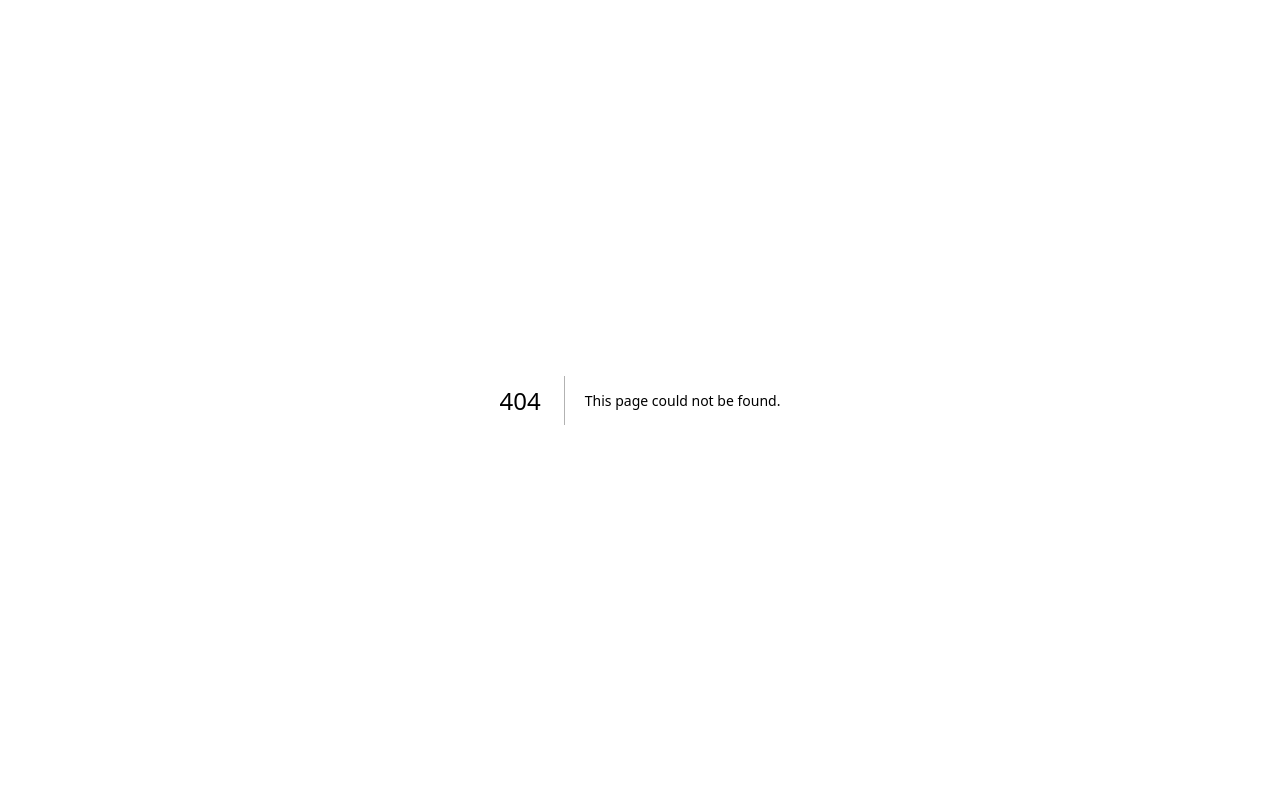
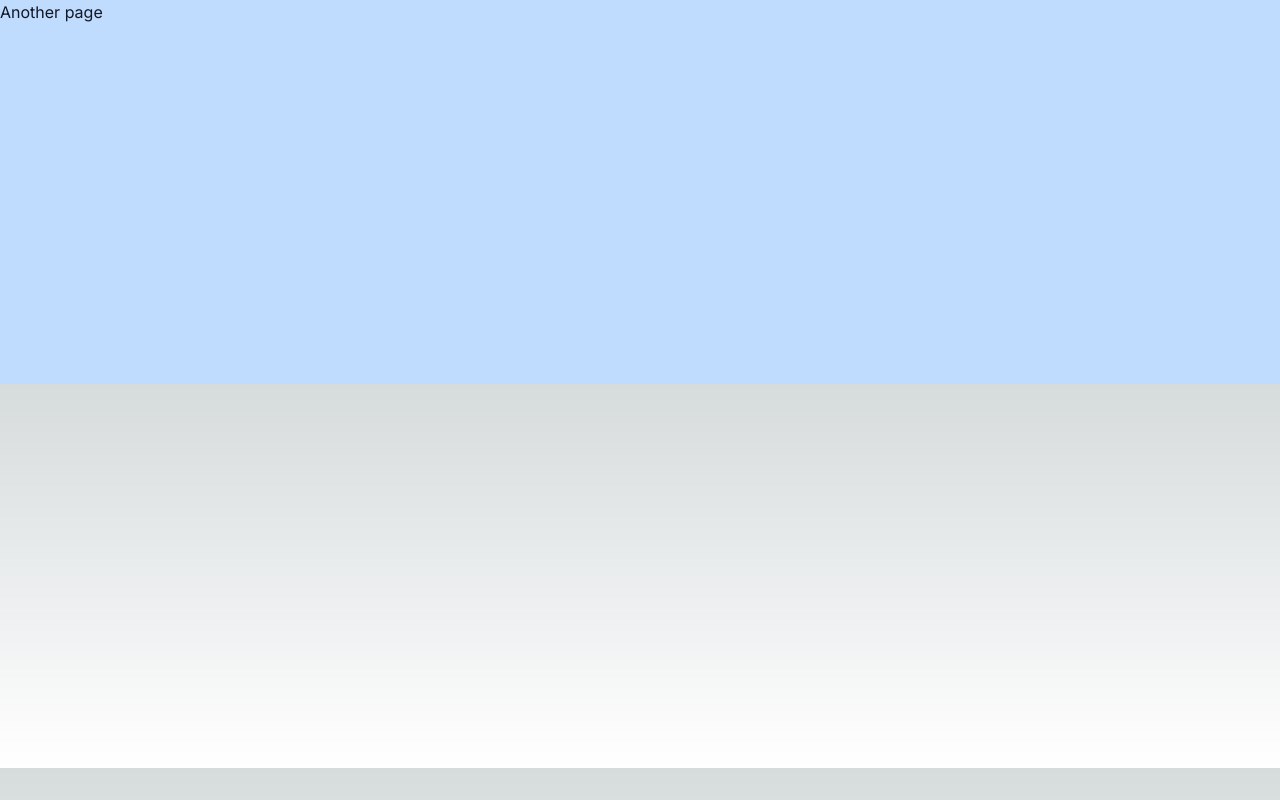
Before and after one commit to idrahoner/oneword, a Next.js app: page /another in a window 1280 px wide. Before the commit this address had no page. Built offline with nearby package versions, Linux system fonts and the light colour scheme.

Commit message:
Fixed next config and create another page

```diff
--- a/next.config.js
+++ b/next.config.js
@@ -1,4 +1,4 @@
 /** @type {import('next').NextConfig} */
-const nextConfig = {}
+const nextConfig = { output: 'export' };
 
-module.exports = nextConfig
+module.exports = nextConfig;
--- /dev/null
+++ b/src/app/another/page.tsx
@@ -0,0 +1,9 @@
+export default function Another() {
+  return (
+    <main>
+      <div className="w-full h-96 bg-blue-200">
+        <h1 className="text-gray-900">Another page</h1>
+      </div>
+    </main>
+  );
+}
```
